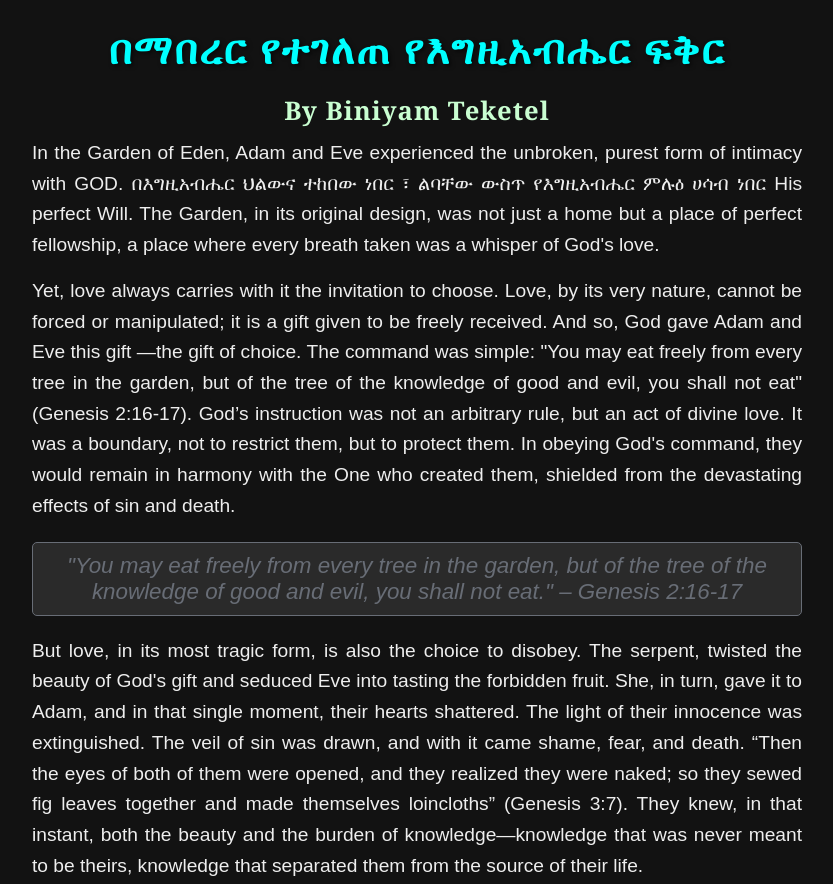
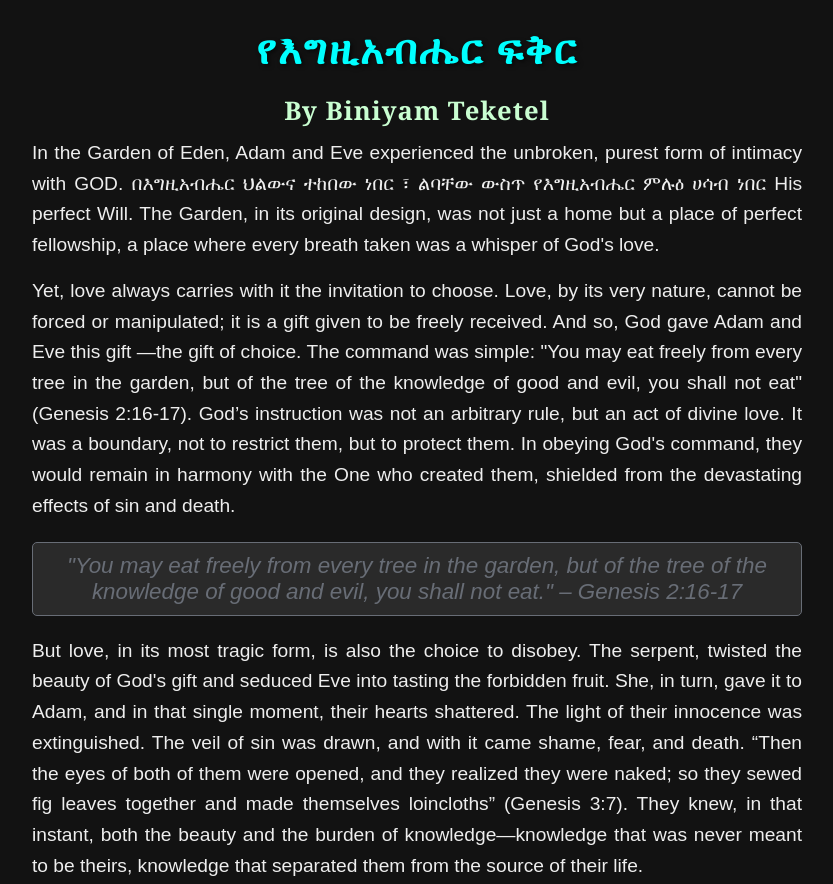
Before and after one commit to BiniyamTG/Biblical-Notes, a plain HTML site: page God's Love/index.html in a window 1280 px wide. Shown: the top 884 px of the page, without its empty margins (223-1056 px from the left). Drawn offline with Linux system fonts and the light colour scheme.

Commit message:
Update index.html

```diff
--- a/God's Love/index.html
+++ b/God's Love/index.html
@@ -8,7 +8,7 @@
 </head>
 <body>
     <div class="content">
-        <h1 class="title">በማበረር የተገለጠ የእግዚአብሔር ፍቅር </h1>
+        <h1 class="title">የእግዚአብሔር ፍቅር </h1>
 
         <p class="author">By Biniyam Teketel</p>
 
```
